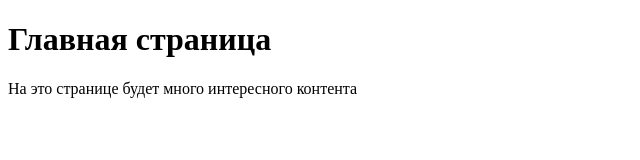
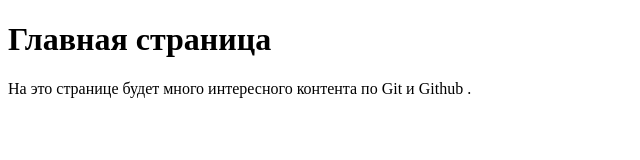
Before and after one commit to reatixx/git-htmlacademy, a plain HTML site: page index.html in a window 1280 px wide. Shown: the whole page, without its empty margins (0-640 px from the left). Drawn offline with Linux system fonts and the light colour scheme.

Commit message:
feat: added a paragraph with text to the file index.html

```diff
--- a/index.html
+++ b/index.html
@@ -7,6 +7,6 @@
 </head>
 <body>
   <h1>Главная страница</h1>
-  <p>На это странице будет много интересного контента</p>
+  <p>На это странице будет много интересного контента по Git и Github .</p>
 </body>
 </html>
```
